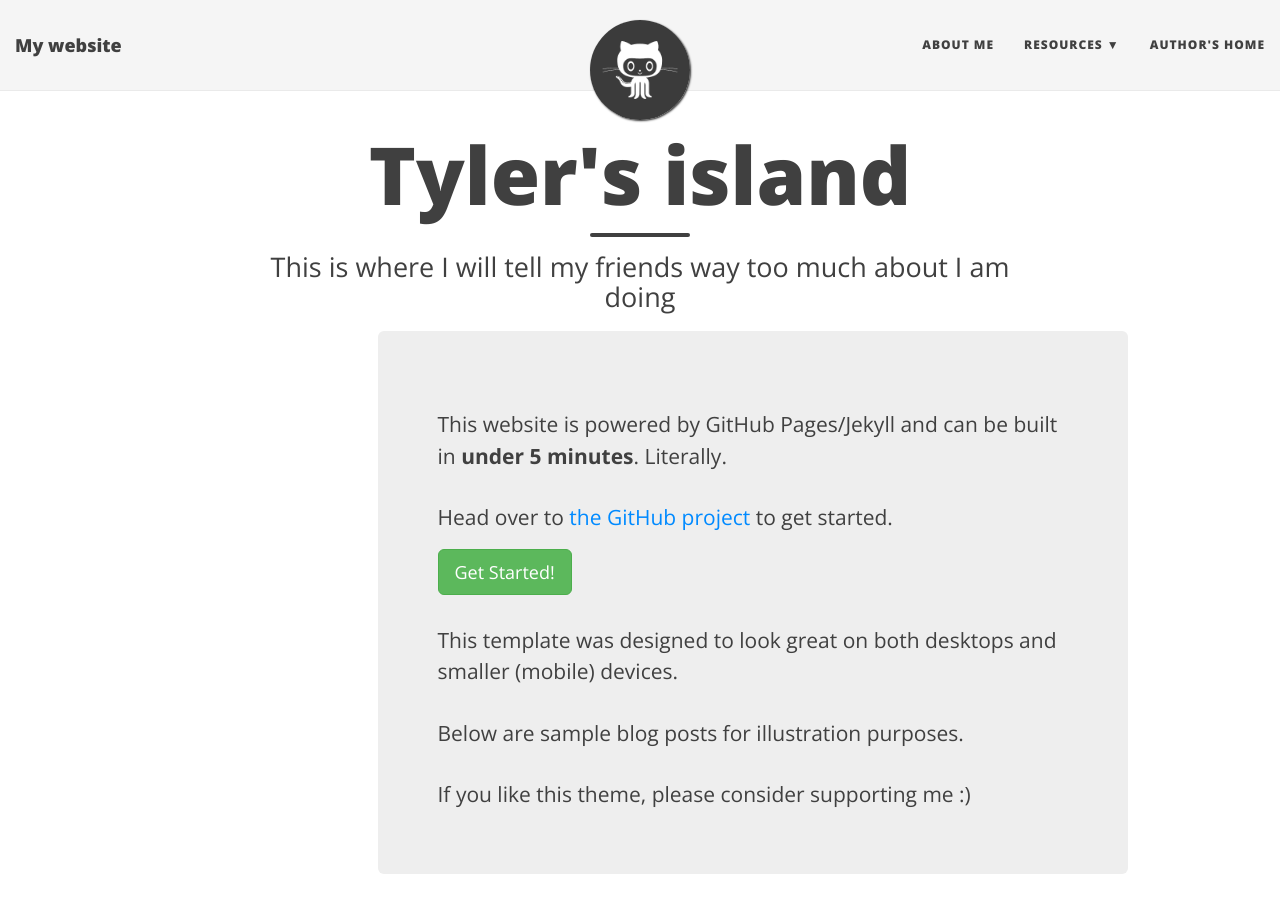
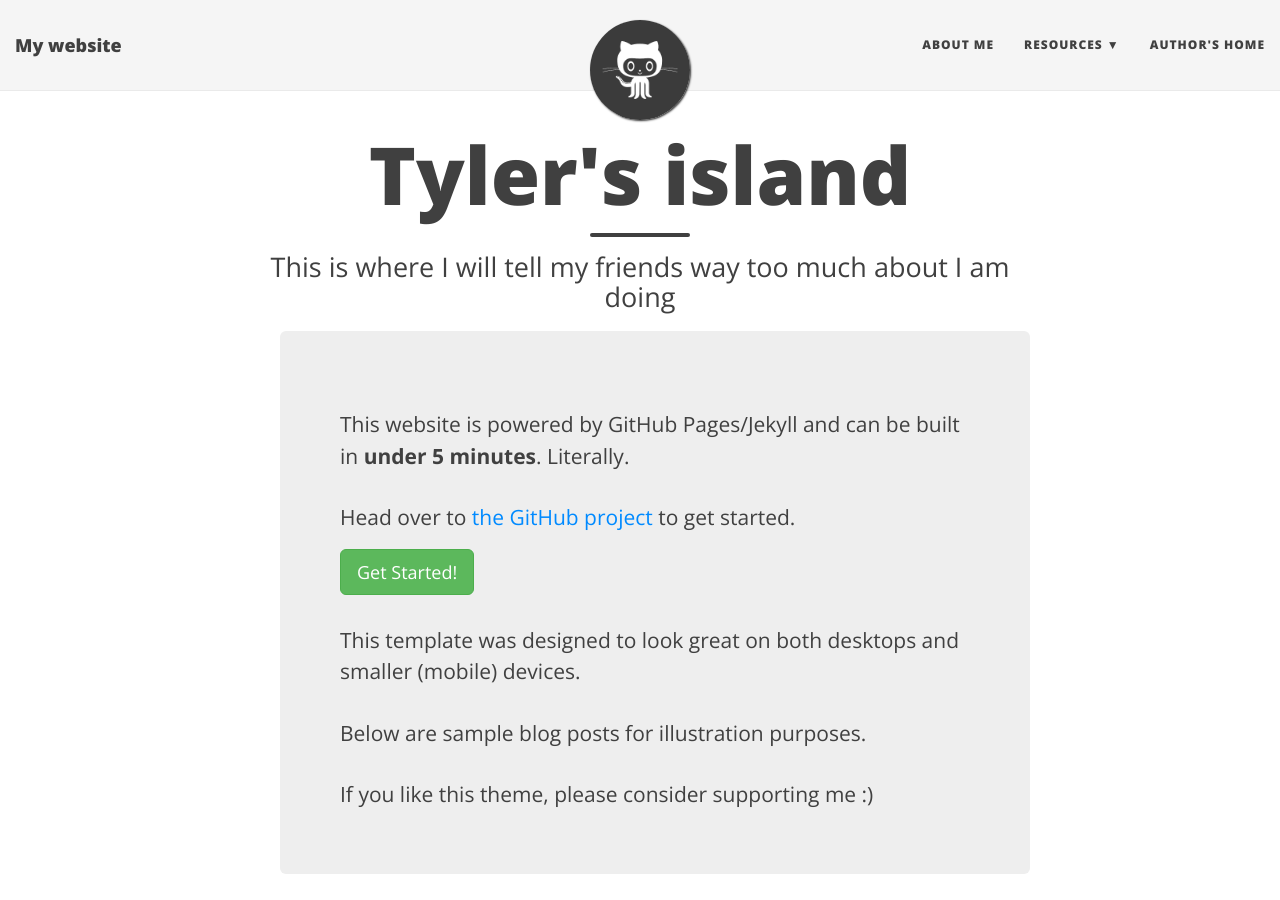
Before and after one commit to TylerAC/TylerAC.github.io, a Jekyll site: the page built from index.html, in a window 1280 px wide and 900 px high. Built offline with Jekyll 4.4.1, drawn with Linux system fonts in a browser that asks for light colours; nearby versions of some CDN libraries; the list of posts is cut into pages by our own code.

Commit message:
update column to 0

```diff
--- a/index.html
+++ b/index.html
@@ -6,7 +6,7 @@
 ---
 <div class="container" role="main">
   <div class="row">
-    <div class="col-lg-8 col-lg-offset-1 col-md-10 col-md-offset-1">
+    <div class="col-lg-8 col-lg-offset-0 col-md-10 col-md-offset-0">
       <div class="main-explain-area jumbotron">
         <p>This website is powered by GitHub Pages/Jekyll and can be built in <strong>under 5 minutes</strong>. Literally.</p>
         <p>Head over to <a href="https://github.com/daattali/beautiful-jekyll#readme">the GitHub project</a>
```
